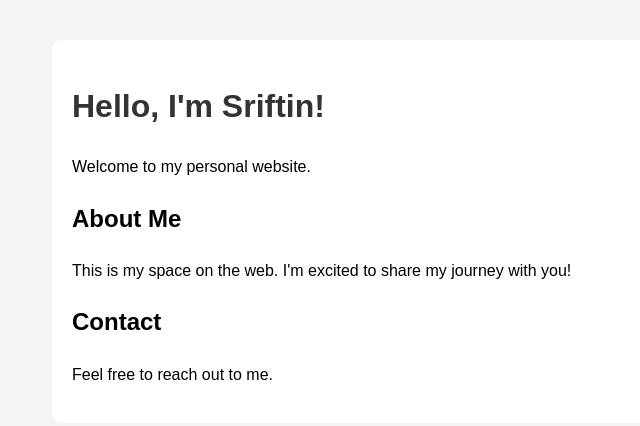
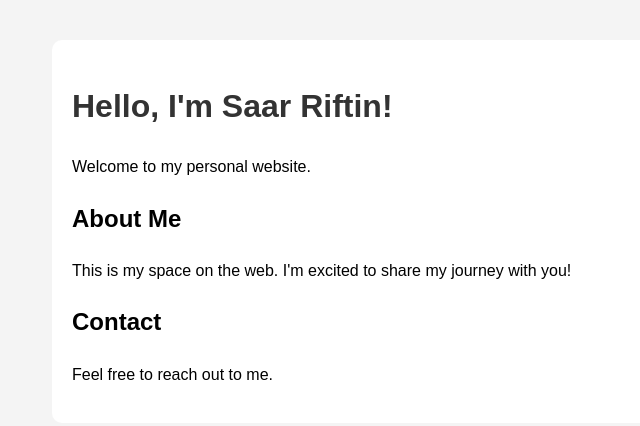
Before and after one commit to sriftin/sriftin.github.io, a plain HTML site: page index.html in a window 1280 px wide. Shown: the whole page, without its empty margins (168-808 px from the left). Drawn offline with Linux system fonts and the light colour scheme.

Commit message:
Update index.html

```diff
--- a/index.html
+++ b/index.html
@@ -1,7 +1,7 @@
 <!DOCTYPE html>
 <html>
 <head>
-    <title>Sriftin - Personal Website</title>
+    <title>Saar Riftin - Personal Website</title>
     <style>
         body {
             font-family: Arial, sans-serif;
@@ -21,7 +21,7 @@
 </head>
 <body>
     <div class="container">
-        <h1>Hello, I'm Sriftin!</h1>
+        <h1>Hello, I'm Saar Riftin!</h1>
         <p>Welcome to my personal website.</p>
 
         <h2>About Me</h2>
```
